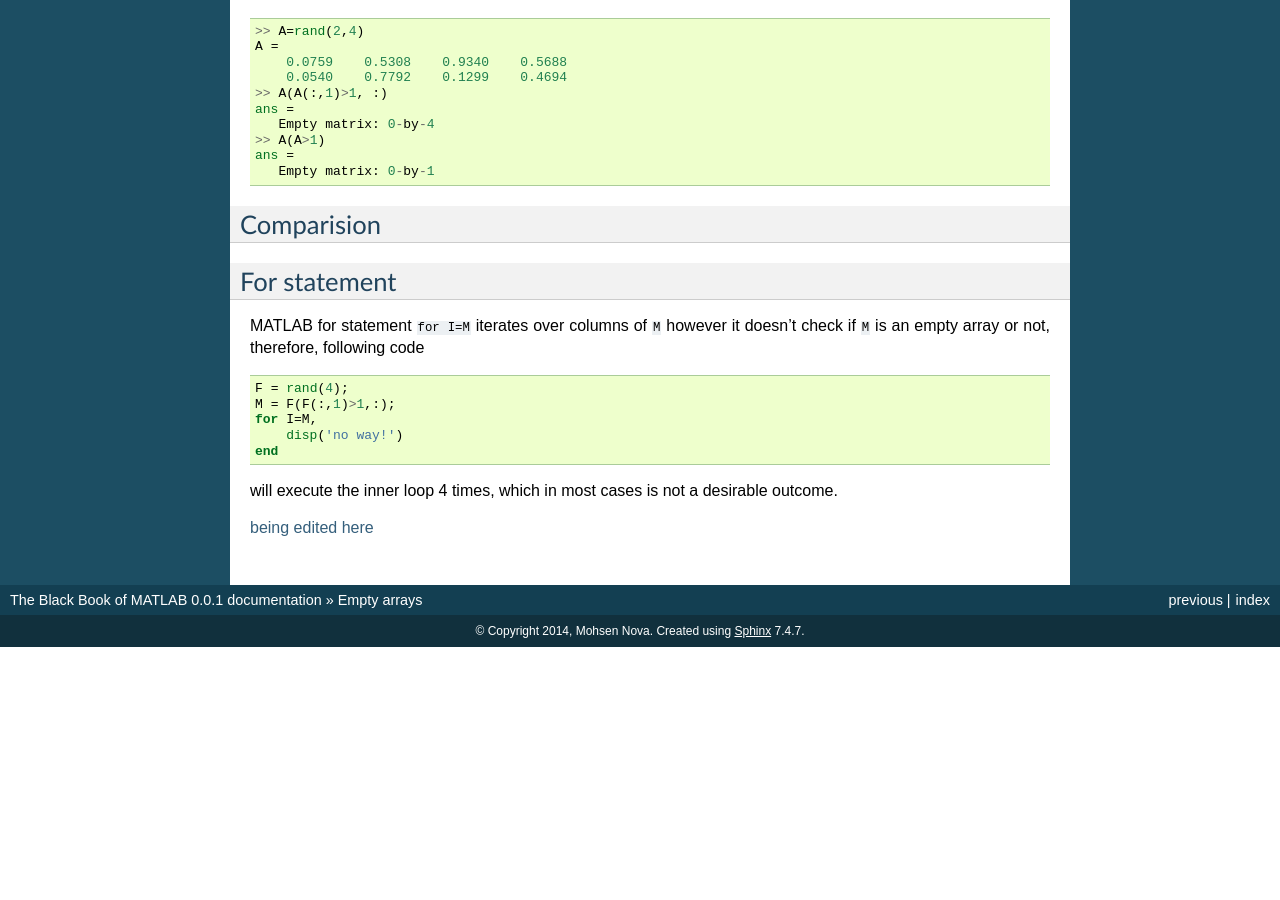
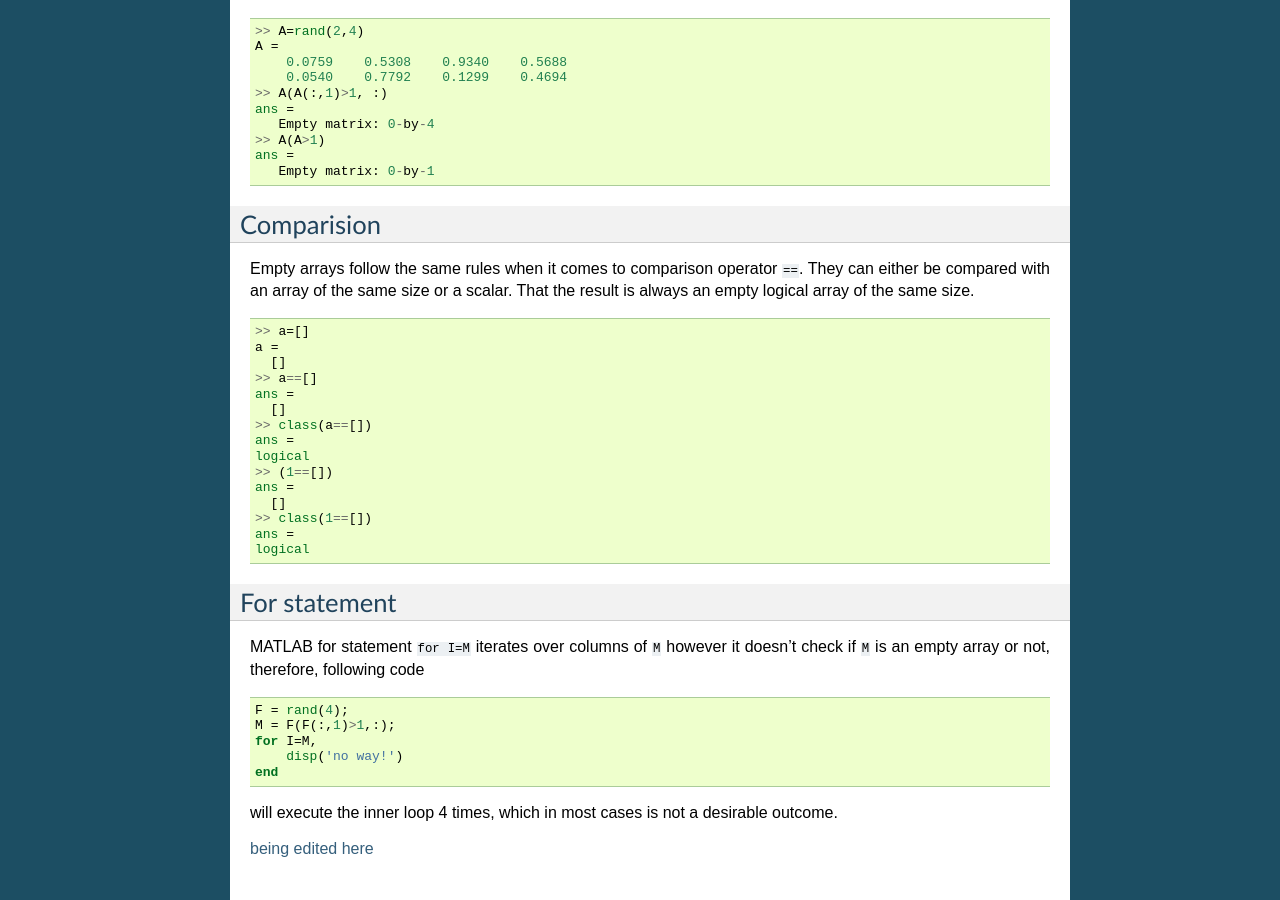
Before and after one commit to B-Rich/matlab-1, a Sphinx documentation site: the page built from docs/empty-arrays.rst, in a window 1280 px wide and 900 px high, scrolled down 871 px. Built offline with Sphinx 7.4.7, drawn with Linux system fonts in a browser that asks for light colours; before the commit the page ends 1518 px from its top, so only the background shows below that.

Commit message:
comparision section

```diff
--- a/docs/empty-arrays.rst
+++ b/docs/empty-arrays.rst
@@ -60,6 +60,25 @@ A common way of encountering empty arrays is by all-false logical indexing in a
 
 Comparision
 -----------
+Empty arrays follow the same rules when it comes to comparison operator ``==``. They can either be compared with an array of the same size or a scalar. That the result is always an empty logical array of the same size.
+
+.. code:: matlab
+
+    >> a=[]
+    a =
+      []
+    >> a==[]
+    ans =
+      []
+    >> class(a==[])
+    ans =
+    logical
+    >> (1==[])
+    ans =
+      []
+    >> class(1==[])
+    ans =
+    logical
 
 For statement
 ---------------
```
